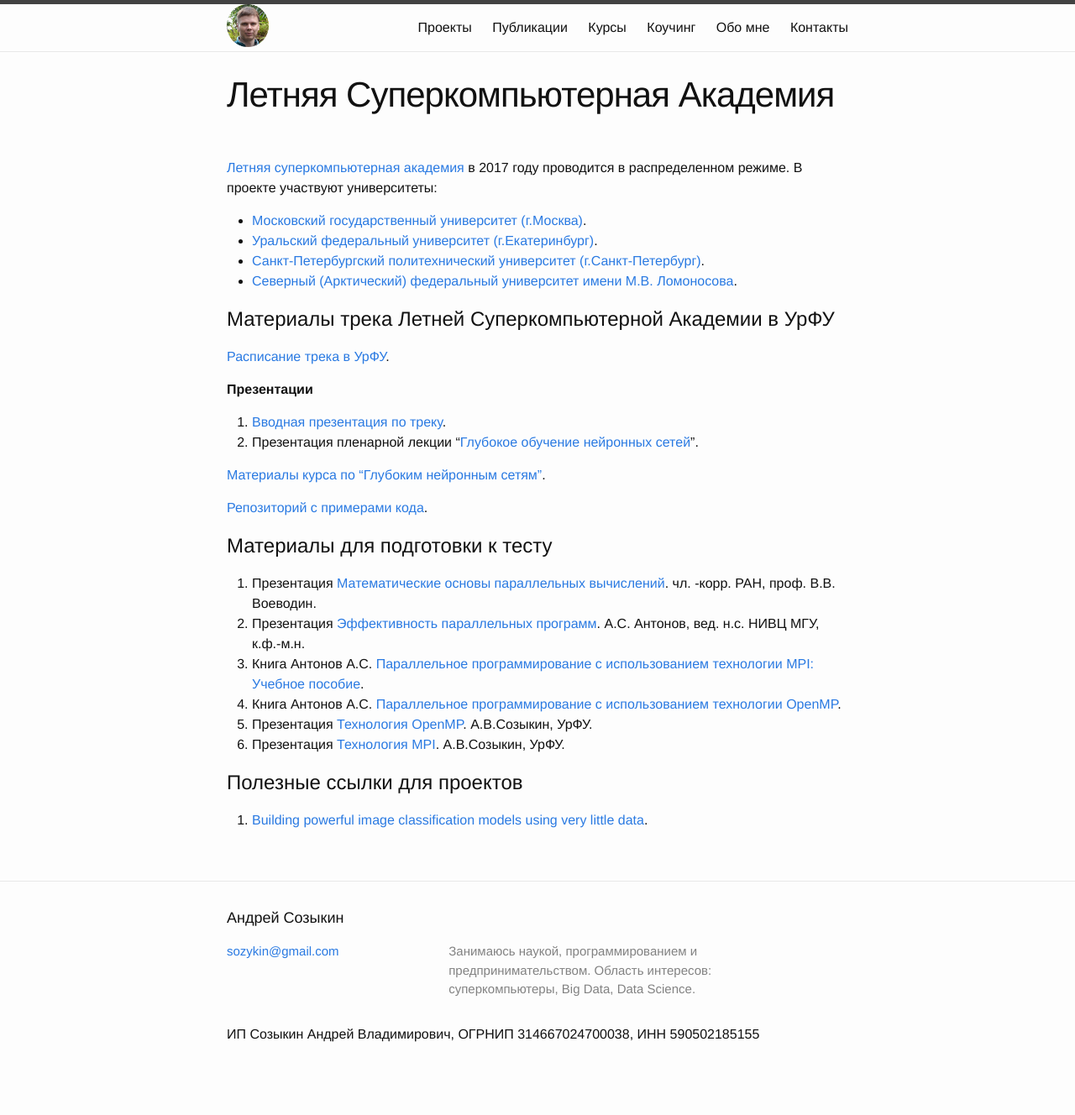
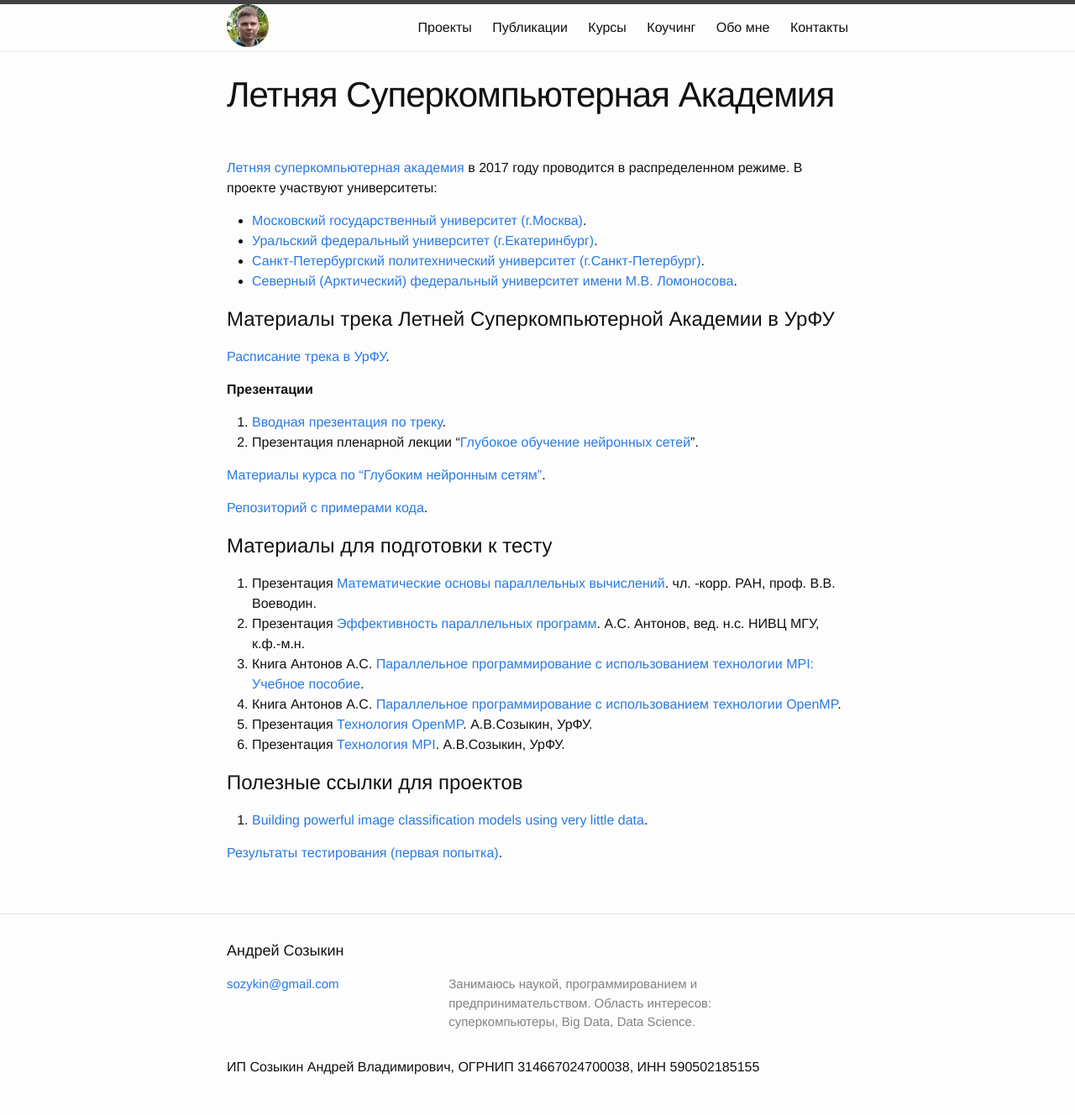
Before and after one commit to sozykin/asozykin.ru, a Jekyll site: the page built from _pages/hpc-academy.md, in a window 1280 px wide. Shown: the whole page at 84% size. Built offline with Jekyll 4.4.1, drawn with Linux system fonts in a browser that asks for light colours; comment, search, counter and statistics services are not loaded; before the commit the page ends 1289 px from its top, so only the background shows below that.

Commit message:
Update hpc-academy.md

```diff
--- a/_pages/hpc-academy.md
+++ b/_pages/hpc-academy.md
@@ -36,3 +36,5 @@ permalink: /projects/hpc-academy
 # Полезные ссылки для проектов
 
 1. [Building powerful image classification models using very little data](https://blog.keras.io/building-powerful-image-classification-models-using-very-little-data.html).
+
+[Результаты тестирования (первая попытка)](https://yadi.sk/i/VOnK5yu03Kaw6B).
```
